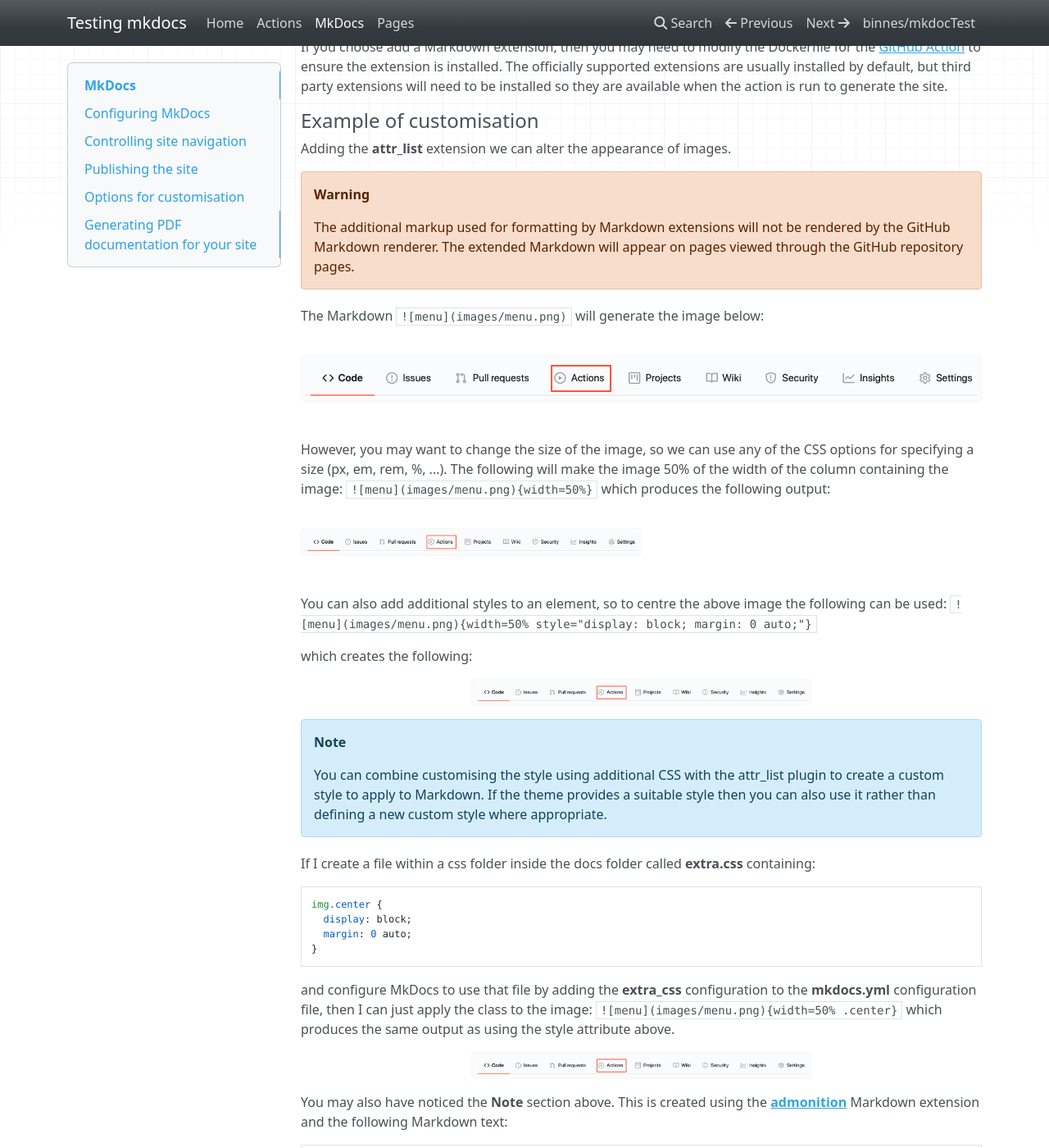
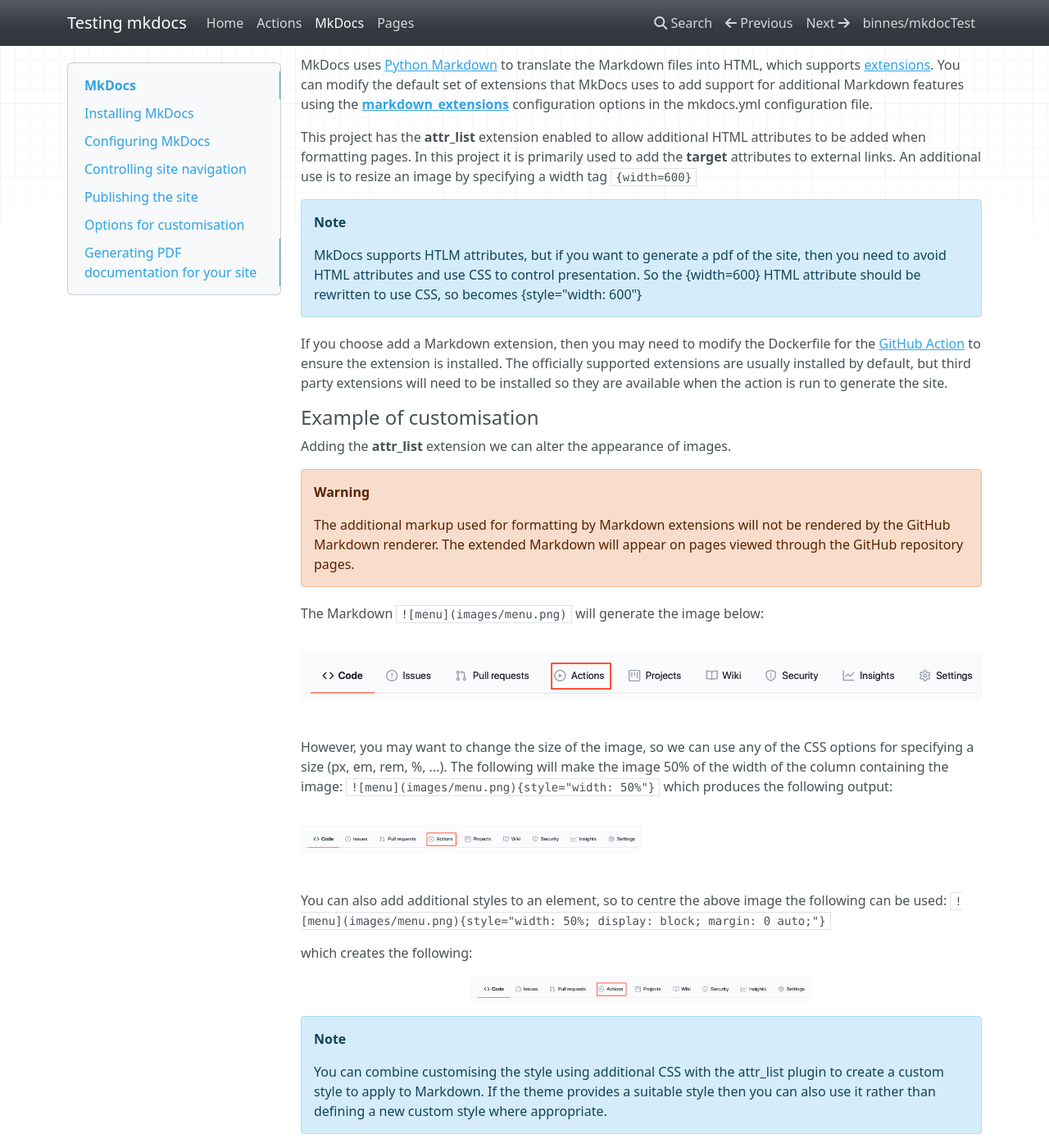
Before and after one commit to binnes/mkdocTest, an MkDocs documentation site: the page built from docs/MkDocs.md, in a window 1280 px wide and 1400 px high, scrolled down 3666 px. Shown: the whole window at 82% size. Built offline with MkDocs 1.6.1, drawn with Linux system fonts in a browser that asks for light colours; nearby versions of some CDN libraries; some of the changed text lies outside the part shown.

Commit message:
fixed image formatting in pdf

````diff
--- a/docs/MkDocs.md
+++ b/docs/MkDocs.md
@@ -5,6 +5,12 @@
 MkDocs is easy to [install](https://www.mkdocs.org/#installation){target=_blank} on all common operating systems and provides a good developer experience, where you can see real time changes as you work on a document.
 
 You also have multiple [built-in](https://www.mkdocs.org/#theming-our-documentation){target=_blank} or  [community](https://github.com/mkdocs/mkdocs/wiki/MkDocs-Themes){target=_blank} themes available and have the option to customize an existing theme or [create a new theme](https://www.mkdocs.org/user-guide/custom-themes/){target=_blank} the get the documentation layout and style exactly as you want.  For this project the default theme is used.
+
+## Installing MkDocs
+
+Before you can use MkDocs you need to install it.  The [documentation](https://www.mkdocs.org/#installation){target=_blank} provides instructions for installation of the python 3 prerequisites and MkDocs
+
+This project uses some additional plugins and extensions to the core MkDocs, which are discussed later in this section.  You also need to install the extensions and their prerequisites if you want to use the additional features.
 
 ## Configuring MkDocs
 
@@ -84,7 +90,7 @@ You can control the navigation nesting by adding a section in the configuration.
 
 the navigation now shows the top level **Configuration** option as a drop down list containing the 3 sub-level entries.
 
-![new navigation](images/navigation.png){: .center width=50%}
+![new navigation](images/navigation.png){: .center style="width: 50%"}
 
 ## Publishing the site
 
@@ -136,6 +142,9 @@ MkDocs uses [Python Markdown](https://python-markdown.github.io/) to translate t
 
 This project has the **attr_list** extension enabled to allow additional HTML attributes to be added when formatting pages.  In this project it is primarily used to add the **target** attributes to external links.  An additional use is to resize an image by specifying a width tag ```{width=600}```
 
+!!! Note
+    MkDocs supports HTLM attributes, but if you want to generate a pdf of the site, then you need to avoid HTML attributes and use CSS to control presentation.  So the {width=600} HTML attribute should be rewritten to use CSS, so becomes {style="width: 600"}
+
 If you choose add a Markdown extension, then you may need to modify the Dockerfile for the [GitHub Action](GitHubActions.md) to ensure the extension is installed.  The officially supported extensions are usually installed by default, but third party extensions will need to be installed so they are available when the action is run to generate the site.
 
 #### Example of customisation
@@ -149,15 +158,15 @@ The Markdown ```![menu](images/menu.png)``` will generate the image below:
 
 ![menu](images/menu.png)
 
-However, you may want to change the size of the image, so we can use any of the CSS options for specifying a size (px, em, rem, %, ...).  The following will make the image 50% of the width of the column containing the image: ```![menu](images/menu.png){width=50%}``` which produces the following output:
+However, you may want to change the size of the image, so we can use any of the CSS options for specifying a size (px, em, rem, %, ...).  The following will make the image 50% of the width of the column containing the image: ```![menu](images/menu.png){style="width: 50%"}``` which produces the following output:
 
-![menu](images/menu.png){width=50%}
+![menu](images/menu.png){style="width: 50%"}
 
-You can also add additional styles to an element, so to centre the above image the following can be used: ```![menu](images/menu.png){width=50% style="display: block; margin: 0 auto;"}```
+You can also add additional styles to an element, so to centre the above image the following can be used: ```![menu](images/menu.png){style="width: 50%; display: block; margin: 0 auto;"}```
 
 which creates the following:
 
-![menu](images/menu.png){width=50% style="display: block; margin: 0 auto;"}
+![menu](images/menu.png){style="width: 50%; display: block; margin: 0 auto;"}
 
 !!! note
     You can combine customising the style using additional CSS with the attr_list plugin to create a custom style to apply to Markdown.  If the theme provides a suitable style then you can also use it rather than defining a new custom style where appropriate.
@@ -171,9 +180,9 @@ img.center {
 }
 ```
 
-and configure MkDocs to use that file by adding the **extra_css** configuration to the **mkdocs.yml** configuration file, then I can just apply the class to the image: ```![menu](images/menu.png){width=50% .center}``` which produces the same output as using the style attribute above.
+and configure MkDocs to use that file by adding the **extra_css** configuration to the **mkdocs.yml** configuration file, then I can just apply the class to the image: ```![menu](images/menu.png){style="width: 50%" .center}``` which produces the same output as using the style attribute above.
 
-![menu](images/menu.png){width=50% .center}
+![menu](images/menu.png){style="width: 50%" .center}
 
 You may also have noticed the **Note** section above.  This is created using the [**admonition**](https://python-markdown.github.io/extensions/admonition/){target=_blank} Markdown extension and the following Markdown text:
 
@@ -192,7 +201,12 @@ Again any plugins used in a site will need to be installed, so the Docker file f
 
 ## Generating PDF documentation for your site
 
-In additional to a static web site, MkDocs can also generate a PDF file containing all the documents in the site combined into a single PDF.  To do this you need to use a plugin.  There are a number of plugins available that will generate a pdf, but the one I use is called **MkDocs with pdf**.  It is added to the configuration in the plugin section:
+In additional to a static web site, MkDocs can also generate a PDF file containing all the documents in the site combined into a single PDF.  To do this you need to use a plugin.  There are a number of plugins available that will generate a pdf, but the one I use is called **MkDocs with pdf**.  Before you can use it you need to install it along with the prerequisites.  The installation is documented in the [plugin project README file](https://github.com/orzih/mkdocs-with-pdf){target=_blank}.
+
+!!! warning
+    There is a bug in version 0.2.3 which prevents images being added to the pdf, so use version 0.2.2 until a newer release is available.
+
+Once the plugin is installed it can be added to the MkDocs configuration file, in the plugin section:
 
 ```yaml
 plugins:
--- a/mkdocs.yml
+++ b/mkdocs.yml
@@ -13,7 +13,6 @@ theme:
 #    name: material
     highlightjs: true
     nav_style: dark
-#use_directory_urls: true
 plugins:
   - search
   - with-pdf:
````
